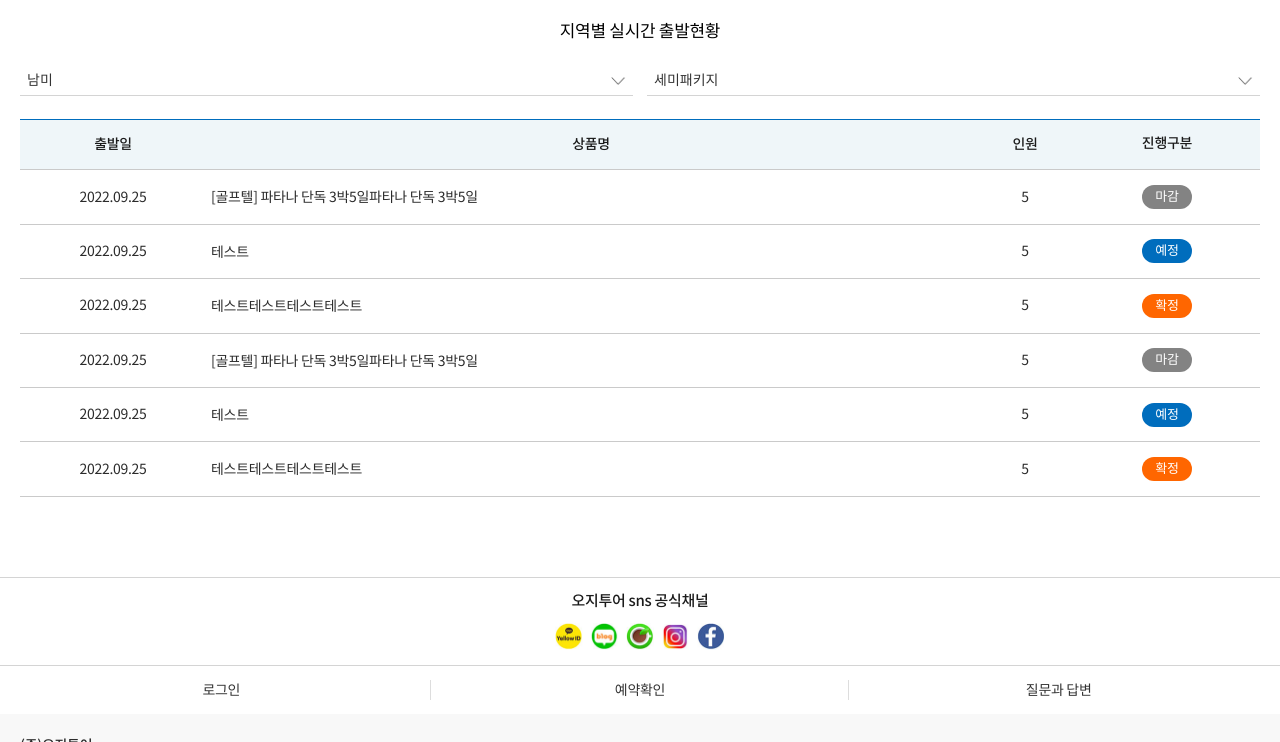
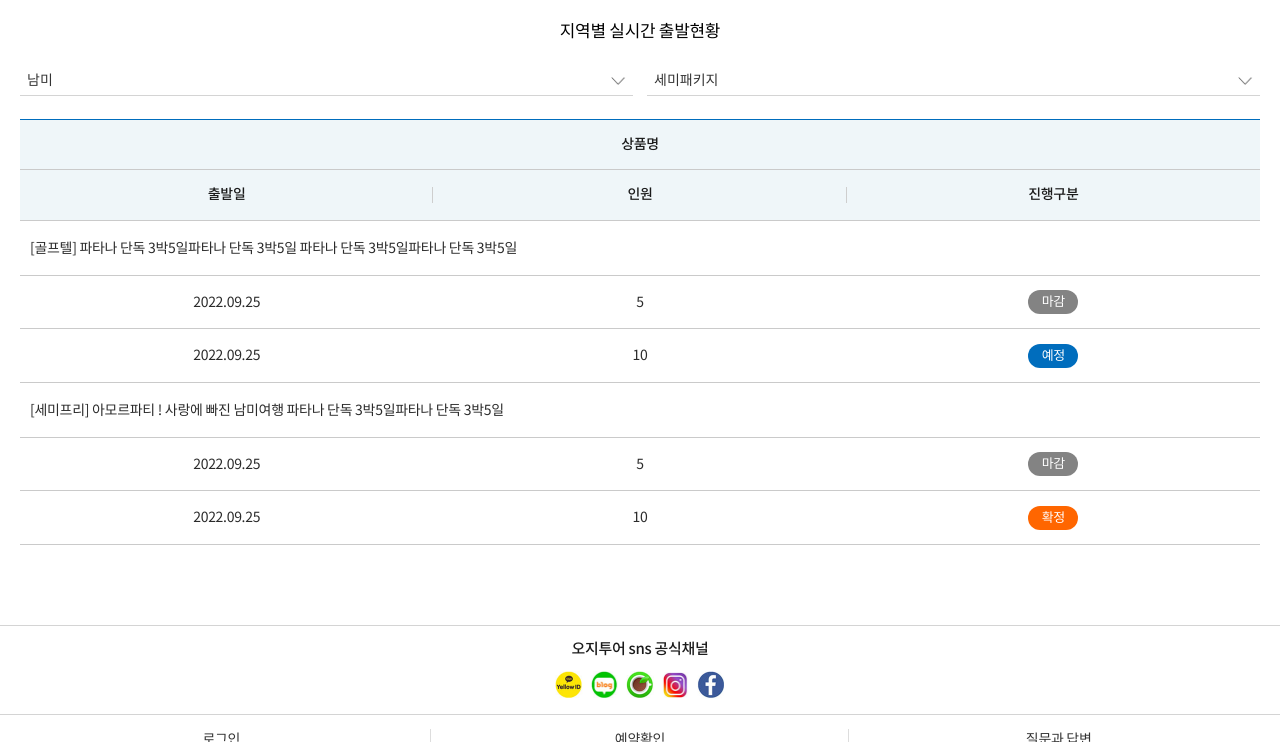
Before and after one commit to kik87827/wild, a website: page mobile/src/live.html in a window 1280 px wide. Shown: the part 58-800 px from the top of the page. Drawn offline with nearby package versions, Linux system fonts and the light colour scheme; files that its build step writes are made by us from their sources; files whose address does not match are found by name.

Commit message:
서브페이지 수정

```diff
--- a/mobile/src/live.html
+++ b/mobile/src/live.html
@@ -18,18 +18,12 @@
                         <style>
                             /* ==== cell 조정 === */
                             /* pc */
-                            #live_table .cell_wid_date {
-                                width: 15%;
-                            }
-
-                            #live_table .cell_wid_event {}
-
-                            #live_table .cell_wid_current {
-                                width: 15%;
-                            }
+                            #live_table .cell_wid_date {width: 33.33%;}
+                            #live_table .cell_wid_count {width: 33.33%;}
+                            #live_table .cell_wid_current {width: 33.33%;}
 
                             /* mobile */
-                            @media(max-width:768px) {
+                            /* @media(max-width:768px) {
                                 #live_table .cell_wid_date {width: 28%;}
 
                                 #live_table .cell_wid_name {
@@ -39,27 +33,48 @@
                                 #live_table .cell_wid_count {width: 14%;}
 
                                 #live_table .cell_wid_current { width: 20%;}
-                            }
+                            } */
                         </style>
                         <table class="list_table" id="live_table">
                             <thead>
                                 <tr>
+                                    <th colspan="3"><span class="thtext">상품명</span></th>
+                                </tr>
+                                <tr class="type2">
                                     <th class="cell_wid_date"><span class="thtext">출발일</span></th>
-                                    <th class="cell_wid_title align_type3"><span class="thtext">상품명</span></th>
                                     <th class="cell_wid_count"><span class="thtext">인원</span></th>
-                                    <th class="cell_wid_current ptype2"><span class="thtext">진행<br>구분</span></th>
+                                    <th class="cell_wid_current ptype2"><span class="thtext">진행구분</span></th>
                                 </tr>
                             </thead>
                             <tbody>
+                                <tr class="has_long">
+                                    <td colspan="3"><a href="#" class="tdtext_link">[골프텔] 파타나 단독 3박5일파타나 단독 3박5일 파타나 단독 3박5일파타나 단독 3박5일</a></td>
+                                </tr>
                                 <tr>
                                     <td class="cell_wid_date"><span class="tdtext">2022.09.25</span></td>
-                                    <td class="cell_wid_title align_type2"><a href="#" class="tdtext_link">[골프텔] 파타나 단독 3박5일파타나 단독 3박5일</a></td>
                                     <td class="cell_wid_count align_type3"><span class="tdtext">5</span></td>
                                     <td class="cell_wid_current ptype2"><span class="current_ingbox">마감</span></td>
                                 </tr>
                                 <tr>
                                     <td class="cell_wid_date"><span class="tdtext">2022.09.25</span></td>
-                                    <td class="cell_wid_title align_type2"><a href="#" class="tdtext_link">테스트</a></td>
+                                    <td class="cell_wid_count align_type3"><span class="tdtext">10</span></td>
+                                    <td class="cell_wid_current ptype2"><span class="current_ingbox bgtype2">예정</span></td>
+                                </tr>
+                                <tr class="has_long">
+                                    <td colspan="3"><a href="#" class="tdtext_link">[세미프리] 아모르파티 ! 사랑에 빠진 남미여행 파타나 단독 3박5일파타나 단독 3박5일</a></td>
+                                </tr>
+                                <tr>
+                                    <td class="cell_wid_date"><span class="tdtext">2022.09.25</span></td>
+                                    <td class="cell_wid_count align_type3"><span class="tdtext">5</span></td>
+                                    <td class="cell_wid_current ptype2"><span class="current_ingbox">마감</span></td>
+                                </tr>
+                                <tr>
+                                    <td class="cell_wid_date"><span class="tdtext">2022.09.25</span></td>
+                                    <td class="cell_wid_count align_type3"><span class="tdtext">10</span></td>
+                                    <td class="cell_wid_current ptype2"><span class="current_ingbox bgtype3">확정</span></td>
+                                </tr>
+                                <!-- <tr>
+                                    <td class="cell_wid_date"><span class="tdtext">2022.09.25</span></td>
                                     <td class="cell_wid_count align_type3"><span class="tdtext">5</span></td>
                                     <td class="cell_wid_current ptype2"><span class="current_ingbox bgtype2">예정</span></td>
                                 </tr>
@@ -86,9 +101,9 @@
                                     <td class="cell_wid_title align_type2"><a href="#" class="tdtext_link">테스트테스트테스트테스트</a></td>
                                     <td class="cell_wid_count align_type3"><span class="tdtext">5</span></td>
                                     <td class="cell_wid_current ptype2"><span class="current_ingbox bgtype3">확정</span></td>
-                                </tr>
+                                </tr> -->
                                 <!-- <tr>
-                                    <td class="nodata_td" colspan="4"><p class="nodata_para">데이터가 없습니다.</p></td>
+                                    <td class="nodata_td" colspan="3"><p class="nodata_para">데이터가 없습니다.</p></td>
                                 </tr> -->
                             </tbody>
                         </table>
```
Also changed, not shown: mobile/dist/css/style.css, mobile/dist/live.html.
